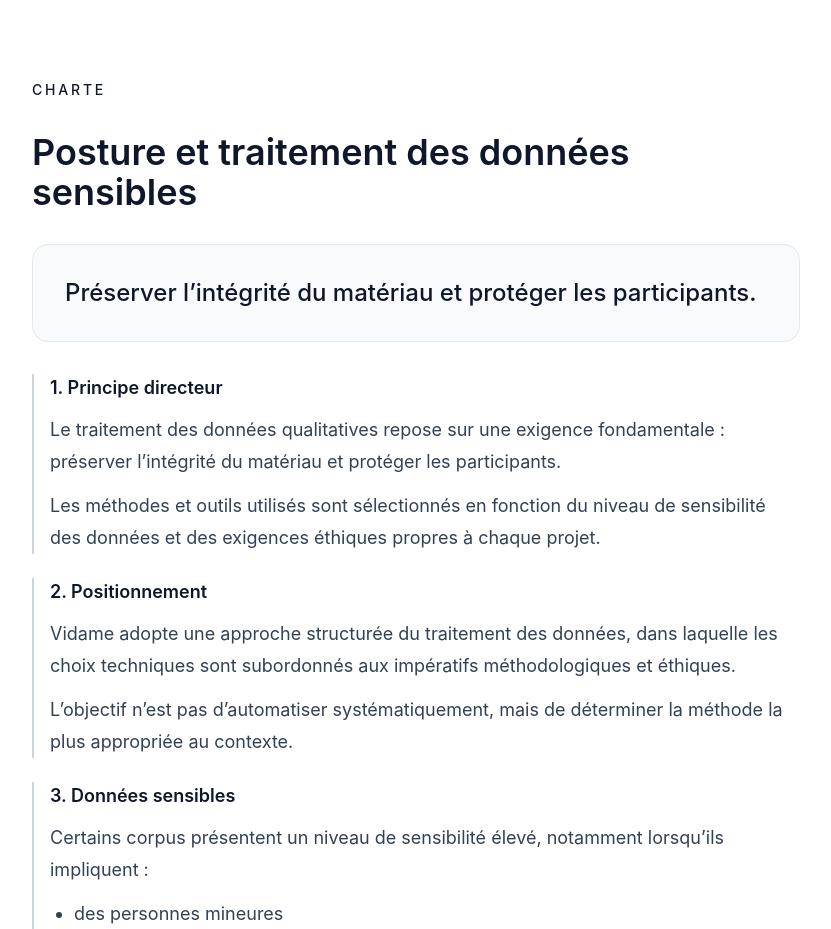
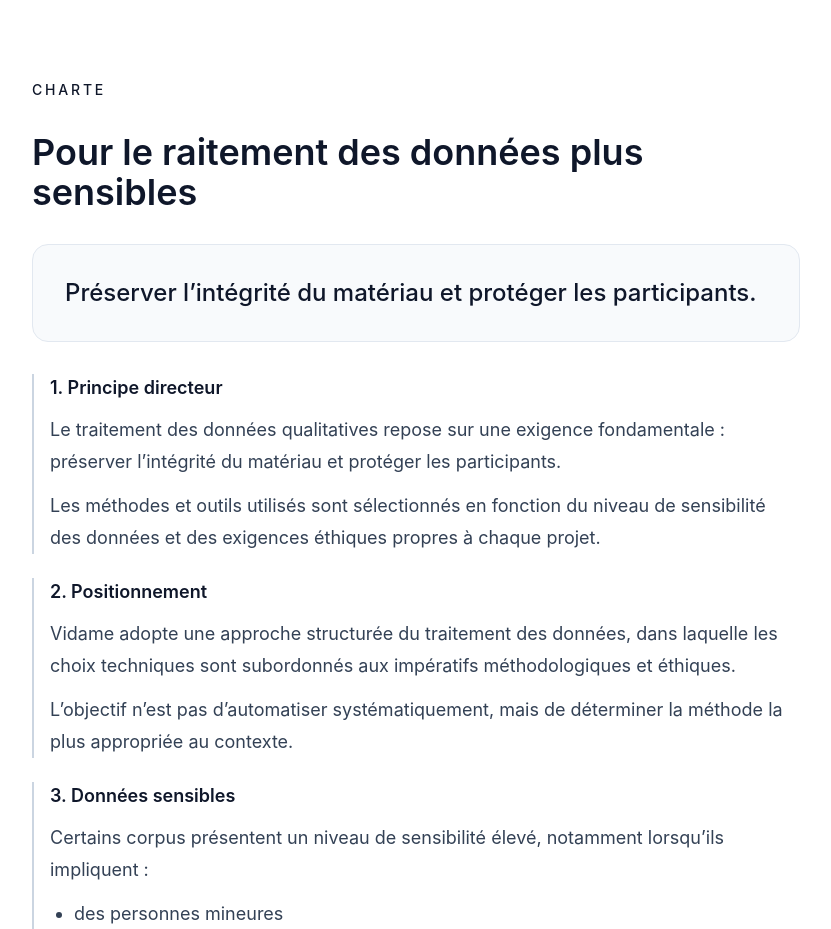
Before and after one commit to momopro21/vidame-recherche, a React (Vite) app: page / in a window 1280 px wide. Shown: the part 2780-3709 px from the top of the page, without its empty margins (0-831 px from the left). Built offline with nearby package versions, Linux system fonts and the light colour scheme; the HTML template or start-up script is replaced by a standard one.

Commit message:
Update App.tsx

```diff
--- a/src/App.tsx
+++ b/src/App.tsx
@@ -614,7 +614,7 @@ function Accueil({ setPage }: { setPage: (page: string) => void }) {
     </div>
 
     <h2 className="text-3xl font-semibold text-slate-900 md:text-4xl leading-tight">
-      Posture et traitement des données sensibles
+      Pour le raitement des données plus sensibles
     </h2>
 
     {/* Bloc visuel fort */}
```
